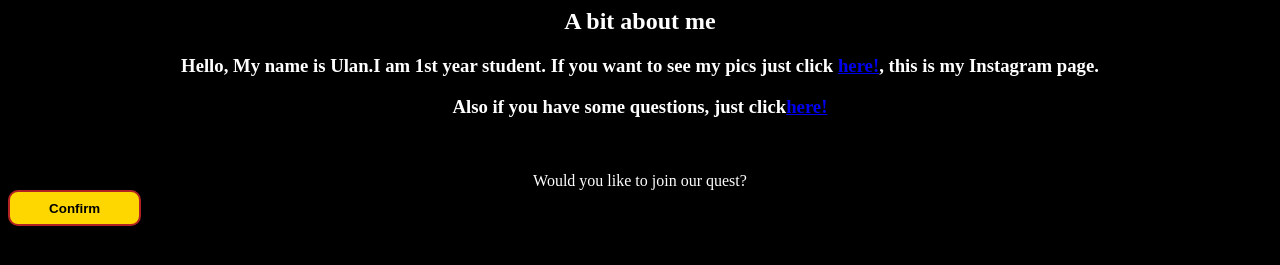
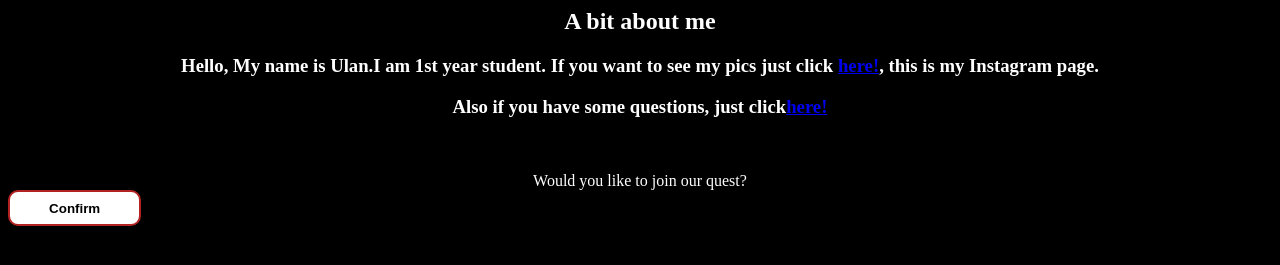
Before and after one commit to Uulik/Uulik.github.io, a plain HTML site: page index.html in a window 1280 px wide. Shown: the part 447-712 px from the top of the page. Drawn offline with Linux system fonts and the light colour scheme.

Commit message:
Update index.html

```diff
--- a/index.html
+++ b/index.html
@@ -61,7 +61,7 @@ Hello, My name is Ulan.I am 1st year student. If you want to see my pics just cl
     display: block;
     width: 10em;
     height: 5ex;
-    background-color: gold;
+    background-color: white;
     border: 2px solid firebrick;
     border-radius: 10px;
     font-weight: bold;
```
